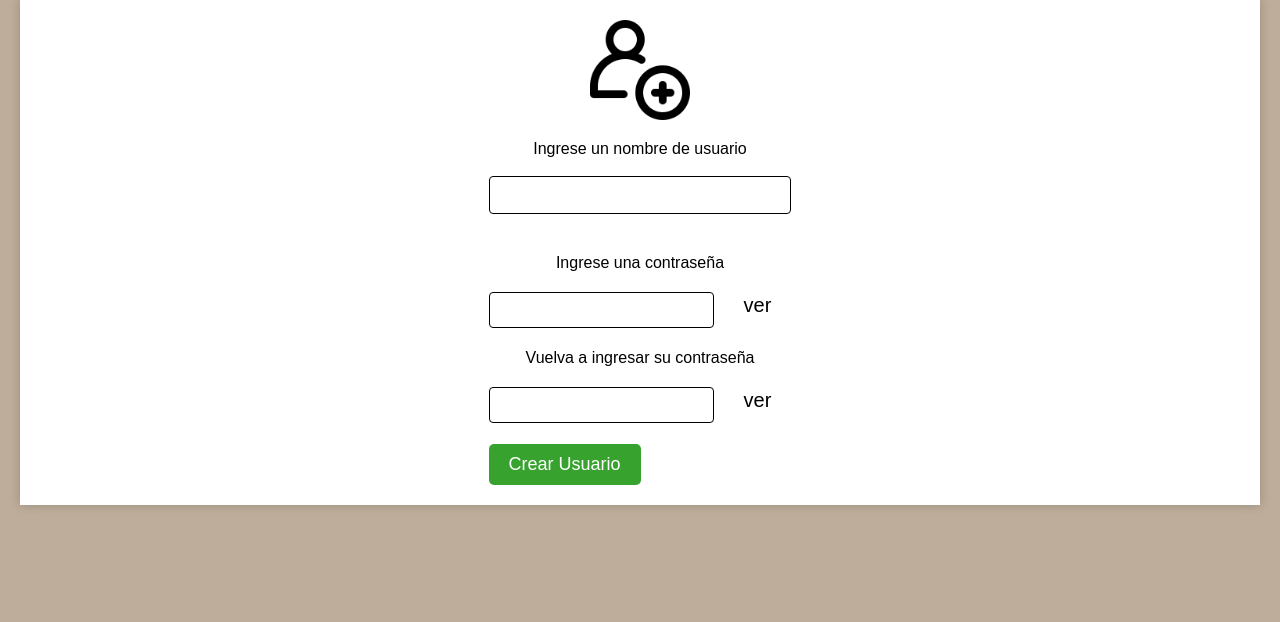
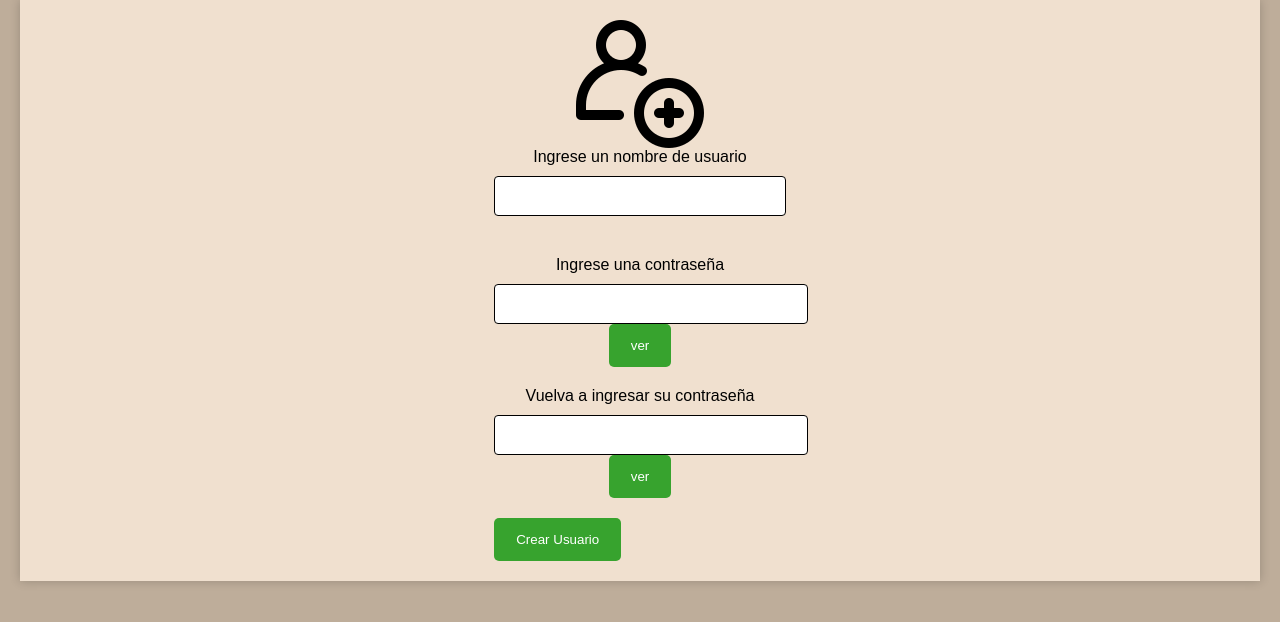
Before and after one commit to wherethacoffee/ticketsReact, a React (Create React App) app: page /signup in a window 1280 px wide. Shown: the top 622 px of the page. Built offline with nearby package versions, Linux system fonts and the light colour scheme.

Commit message:
se ha agregado un nuevo archivo readme con informacion actualizada

```diff
--- a/src/styles/AlumnoStyle.css
+++ b/src/styles/AlumnoStyle.css
@@ -1,6 +1,7 @@
+/* Estilos generales para el contenedor principal */
 body {
-  background-color: #bead9a; /* Cambiamos el color de fondo a claro */
-  color: #000000; /* Cambiamos el color del texto a oscuro */
+  background-color: #bead9a;
+  color: #000000;
   margin: 0;
   padding: 0;
 }
@@ -9,7 +10,7 @@ body {
   display: flex;
   flex-direction: column;
   align-items: center;
-  padding: 20px; /* Añadimos un poco de espacio interior */
+  padding: 20px;
   max-width: 1200px;
   margin: 0 auto;
 }
@@ -17,24 +18,24 @@ body {
 .form-container-alumnos {
   width: 80%;
   margin-top: 50px;
-  background-color: #ffffff; /* Cambiamos el color de fondo a claro */
+  background-color: #ffffff;
   padding: 20px;
-  border-radius: 0; /* Eliminamos el borde redondeado */
+  border-radius: 0;
   box-shadow: 0px 0px 10px rgba(0, 0, 0, 0.1);
 }
 
 .form {
   display: flex;
   flex-direction: column;
-  align-items: flex-start; /* Alineamos los elementos a la izquierda */
+  align-items: flex-start;
   gap: 20px;
-  color: #000000; /* Cambiamos el color del texto a oscuro */
+  color: #000000;
 }
 
 .form h2 {
   font-size: 24px;
   margin-bottom: 10px;
-  color: #000000; /* Cambiamos el color del encabezado a oscuro */
+  color: #000000;
 }
 
 button {
@@ -53,9 +54,8 @@ button:hover {
 
 .buttons-container {
   display: flex;
-  justify-content: flex-start; /* Alineamos los botones a la izquierda */
+  justify-content: flex-start;
   margin-top: 20px;
-  /* Asegúrate de que no haya márgenes o padding en este contenedor */
 }
 
 .button-container {
@@ -76,3 +76,66 @@ button:hover {
 .button-container:hover {
   background-color: #37a32e;
 }
+
+/* Media query para pantallas de hasta 600px de ancho */
+@media (max-width: 600px) {
+  .form-container-alumnos {
+    width: 90%;
+  }
+
+  .form h2 {
+    font-size: 20px;
+  }
+
+  button {
+    padding: 10px 18px;
+  }
+
+  .button-container {
+    padding: 8px 16px;
+  }
+
+  /* Otras reglas CSS específicas para pantallas pequeñas */
+}
+
+/* Media query para pantallas de 601px a 1024px de ancho */
+@media (min-width: 601px) and (max-width: 1024px) {
+  .form-container-alumnos {
+    width: 70%;
+  }
+
+  .form h2 {
+    font-size: 22px;
+  }
+
+  button {
+    padding: 11px 19px;
+  }
+
+  .button-container {
+    padding: 9px 17px;
+  }
+
+  /* Otras reglas CSS específicas para pantallas medianas */
+}
+
+/* Media query para pantallas de 1025px de ancho en adelante */
+@media (min-width: 1025px) {
+  .form-container-alumnos {
+    width: 60%;
+  }
+
+  .form h2 {
+    font-size: 26px;
+  }
+
+  button {
+    padding: 14px 22px;
+  }
+
+  .button-container {
+    padding: 12px 20px;
+  }
+
+  /* Otras reglas CSS específicas para pantallas grandes */
+}
--- a/src/styles/CrearUsuarioStyle.css
+++ b/src/styles/CrearUsuarioStyle.css
@@ -1,81 +1,120 @@
-.container {
-  margin-top: 100px;
-  max-width: 600px; /* Aumentamos el ancho máximo */
-  margin: 0 auto;
-  padding: 20px;
-  background-color: #ffffff; /* Cambiamos el color de fondo a claro */
-  color: #000000; /* Cambiamos el color del texto a oscuro */
-  border-radius: 0; /* Eliminamos el borde redondeado */
-  text-align: left; /* Alineamos el texto a la izquierda */
+/* Estilos generales para el contenedor principal */
+body {
+  background-color: #bead9a;
+  color: #000000;
+  margin: 0;
+  padding: 0;
 }
 
-.form-group {
-  margin-bottom: 20px;
+.container {
+  display: flex;
+  flex-direction: column;
+  align-items: center;
+  padding: 20px;
+  max-width: 1200px;
+  margin: 0 auto;
 }
 
-.signup-logo {
-  width: 100px;
-  margin-bottom: 20px;
+.content-container {
+  display: flex;
+  justify-content: center;
+  align-items: center;
+  flex-wrap: wrap;
 }
 
+/* Estilos para los elementos del formulario */
+.form-element {
+  flex: 1;
+  text-align: center;
+  background-color: #ffffff;
+  padding: 20px;
+  border-radius: 0;
+  margin: 10px;
+  box-shadow: 0px 0px 10px rgba(0, 0, 0, 0.1);
+}
+
+.form h2 {
+  font-size: 24px;
+  margin-bottom: 10px;
+}
+
+/* Estilos para los campos de entrada de texto */
 .input-field {
   width: 100%;
-  padding: 8px;
-  margin-top: 8px;
-  font-size: 16px;
-  border: 1px solid #000000; /* Cambiamos el color del borde a oscuro */
+  padding: 10px;
+  border: 1px solid #000000;
+  background-color: #ffffff;
+  color: #000000;
   border-radius: 4px;
-  background-color: #ffffff; /* Cambiamos el color de fondo a claro */
-  color: #000000; /* Cambiamos el color del texto a oscuro */
+  font-size: 14px;
+  outline: none;
 }
 
-.password-input-container {
-  display: flex;
-  align-items: center;
+/* Estilos para los botones */
+button {
+  background-color: #37a32e;
+  color: #ffffff;
+  border: none;
+  padding: 12px 20px;
+  border-radius: 5px;
+  cursor: pointer;
+  transition: background-color 0.3s;
 }
 
-.eye-button {
-  background: none;
-  border: none;
-  color: #000000; /* Cambiamos el color del icono a oscuro */
-  cursor: pointer;
-  font-size: 20px;
-  margin-left: 10px;
+button:hover {
+  background-color: #37a32e;
 }
 
-.btn-submit {
-  background-color: #37a32e; /* Cambiamos el color de fondo a verde */
-  color: #ffffff;
-  border: none;
-  padding: 10px 20px;
-  border-radius: 5px;
-  cursor: pointer;
-  font-size: 18px;
-  transition: background-color 0.3s ease;
+/* Media query para pantallas de hasta 600px de ancho */
+@media (max-width: 600px) {
+  .form-element {
+    flex: 1;
+    width: 90%;
+  }
+
+  .input-field {
+    font-size: 12px;
+  }
+
+  button {
+    padding: 10px 18px;
+  }
+
+  /* Otras reglas CSS específicas para pantallas pequeñas */
 }
 
-.btn-submit:hover {
-  background-color: #37a32e; /* Cambiamos el color de fondo al mismo verde en el hover */
-}
-
-@media screen and (max-width: 600px) {
-  .container {
-    max-width: 300px;
+/* Media query para pantallas de 601px a 1024px de ancho */
+@media (min-width: 601px) and (max-width: 1024px) {
+  .form-element {
+    flex: 1;
+    width: 70%;
   }
 
   .input-field {
     font-size: 14px;
   }
+
+  button {
+    padding: 11px 19px;
+  }
+
+  /* Otras reglas CSS específicas para pantallas medianas */
 }
 
-@media screen and (max-width: 1024px) {
-  .container {
-    max-width: 500px;
+/* Media query para pantallas de 1025px de ancho en adelante */
+@media (min-width: 1025px) {
+  .form-element {
+    flex: 1;
+    width: 60%;
   }
+
+  .input-field {
+    font-size: 16px;
+  }
+
+  button {
+    padding: 14px 22px;
+  }
+
+  /* Otras reglas CSS específicas para pantallas grandes */
 }
-
-@media screen and (min-width: 1025px) {
-  .container {
-    max-width: 600px;
-  }
-}
--- a/src/styles/FormStyle.css
+++ b/src/styles/FormStyle.css
@@ -2,17 +2,17 @@
   max-width: 500px;
   margin: 0 auto;
   padding: 40px;
-  background-color: #f0e0cf; /* Cambiamos el color de fondo a claro */
-  border-radius: 0; /* Eliminamos el borde redondeado */
+  background-color: #f0e0cf;
+  border-radius: 0;
   box-shadow: 0px 0px 10px 0px rgba(0, 0, 0, 0.2);
-  color: #000000; /* Cambiamos el color del texto a oscuro */
+  color: #000000;
 }
 
 .container h1 {
   font-size: 24px;
   text-align: center;
   margin-bottom: 20px;
-  color: #000000; /* Cambiamos el color del encabezado a oscuro */
+  color: #000000;
 }
 
 label {
@@ -26,9 +26,9 @@ input[type="email"],
 select {
   width: 100%;
   padding: 10px;
-  border: 1px solid #000000; /* Cambiamos el color del borde a oscuro */
-  background-color: #ffffff; /* Cambiamos el color de fondo a claro */
-  color: #000000; /* Cambiamos el color del texto a oscuro */
+  border: 1px solid #000000;
+  background-color: #ffffff;
+  color: #000000;
   border-radius: 4px;
   font-size: 14px;
   margin-bottom: 20px;
@@ -60,3 +60,75 @@ span {
 .btn-submit-ticket:hover {
   background-color: #37a32e;
 }
+
+/* Media query para pantallas de hasta 600px de ancho */
+@media (max-width: 600px) {
+  .container {
+    max-width: 90%;
+  }
+
+  .container h1 {
+    font-size: 20px;
+  }
+
+  input[type="text"],
+  input[type="number"],
+  input[type="email"],
+  select {
+    font-size: 12px;
+  }
+
+  .btn-submit-ticket {
+    padding: 8px 16px;
+  }
+
+  /* Otras reglas CSS específicas para pantallas pequeñas */
+}
+
+/* Media query para pantallas de 601px a 1024px de ancho */
+@media (min-width: 601px) and (max-width: 1024px) {
+  .container {
+    max-width: 70%;
+  }
+
+  .container h1 {
+    font-size: 22px;
+  }
+
+  input[type="text"],
+  input[type="number"],
+  input[type="email"],
+  select {
+    font-size: 14px;
+  }
+
+  .btn-submit-ticket {
+    padding: 9px 17px;
+  }
+
+  /* Otras reglas CSS específicas para pantallas medianas */
+}
+
+/* Media query para pantallas de 1025px de ancho en adelante */
+@media (min-width: 1025px) {
+  .container {
+    max-width: 60%;
+  }
+
+  .container h1 {
+    font-size: 26px;
+  }
+
+  input[type="text"],
+  input[type="number"],
+  input[type="email"],
+  select {
+    font-size: 16px;
+  }
+
+  .btn-submit-ticket {
+    padding: 12px 20px;
+  }
+
+  /* Otras reglas CSS específicas para pantallas grandes */
+}
--- a/src/styles/InicioStyle.css
+++ b/src/styles/InicioStyle.css
@@ -1,8 +1,8 @@
 /* styles/InicioStyle.css */
 
 body {
-  background-color: #bead9a; /* Cambiamos el color de fondo a claro */
-  color: #000000; /* Cambiamos el color del texto a oscuro */
+  background-color: #bead9a;
+  color: #000000;
   margin: 0;
   padding: 0;
 }
@@ -23,8 +23,8 @@ body {
   justify-content: space-between;
   margin-bottom: 20px;
   padding: 20px;
-  background-color: #638191; /* Cambiamos el color de fondo a claro */
-  border-radius: 0; /* Eliminamos el borde redondeado */
+  background-color: #638191;
+  border-radius: 0;
 }
 
 .heading {
@@ -32,67 +32,50 @@ body {
 }
 
 .ticket-img {
-  width: 400px;
-  margin-top: 70px;
+  max-width: 100%; /* Hace que la imagen sea sensible al tamaño de la pantalla */
+  margin-top: 20px; /* Ajusta según sea necesario */
   margin-bottom: 20px;
 }
 
-/* Agrega un contenedor para los botones y ajusta su estilo */
 .button-container {
   display: flex;
-  flex-direction: column; /* Mostrar los botones en una columna */
-  align-items: flex-start; /* Alinea los botones a la izquierda */
+  flex-direction: column;
+  align-items: center; /* Alinea los botones al centro en pantallas pequeñas */
   margin: 0;
 }
 
-/* Estilos para los botones */
-.small-button {
-  background-color: #21641b;
-  color: #ffffff;
-  border: none;
-  padding: 15px 30px;
-  border-radius: 8px;
-  cursor: pointer;
-  transition: background-color 0.3s ease;
-  text-decoration: none;
-  margin: 10px;
-  text-align: center;
-}
-
+.small-button,
 .large-button {
-  width: 200px; /* Establece el ancho fijo para los botones, ajusta según sea necesario */
-  height: 50px; /* Establece la altura fija para los botones, ajusta según sea necesario */
+  width: auto; /* Elimina el ancho fijo de los botones */
+  height: auto; /* Elimina la altura fija de los botones */
   background-color: #21641b;
   justify-content: center;
   align-items: center;
-  color: white; /* Color del texto del botón */
-  text-decoration: none; /* Elimina el subrayado del enlace */
-  margin-bottom: 10px; /* Espaciado entre los botones */
-  border: none; /* Elimina el borde del botón */
-  border-radius: 5px; /* Borde redondeado del botón */
+  color: white;
+  text-decoration: none;
+  margin: 10px;
+  border: none;
+  border-radius: 5px;
   font-size: 16px;
   margin-left: 5px;
-  margin-right: 5px
+  margin-right: 5px;
 }
 
 .small-button:hover,
-.large-button-inicio:hover {
+.large-button:hover {
   background-color: #0a3306;
 }
 
-/* Estilos específicos para el botón "Iniciar Sesión" */
 .small-button {
   padding: 10px 20px;
   margin-bottom: 20px;
   text-decoration: none;
 }
 
-/* Estilos específicos para el botón "Crear Ticket" */
 .large-button:first-of-type {
   margin-top: 20px;
 }
 
-/* Estilos específicos para el botón "Modificar Tickets" */
 .large-button:last-of-type {
   margin-bottom: 20px;
 }
@@ -124,6 +107,7 @@ body {
   .large-button {
     font-size: 18px;
     padding: 14px 25px;
+    display: flex;
   }
 
   /* Otras reglas CSS específicas para pantallas pequeñas */
@@ -139,6 +123,7 @@ body {
   .large-button {
     font-size: 16px;
     padding: 12px 20px;
+    display: flex;
   }
 
   /* Otras reglas CSS específicas para pantallas medianas */
--- a/src/styles/LoginStyle.css
+++ b/src/styles/LoginStyle.css
@@ -1,6 +1,8 @@
+/* styles/OtroArchivo.css */
+
 body {
-  background-color: #bead9a; /* Cambiamos el color de fondo a claro */
-  color: #000000; /* Cambiamos el color del texto a oscuro */
+  background-color: #bead9a;
+  color: #000000;
   margin: 0;
   font-family: Arial, sans-serif;
 }
@@ -14,9 +16,9 @@ body {
 
 .login-box {
   text-align: center;
-  background-color: #ffffff; /* Cambiamos el color de fondo a claro */
+  background-color: #ffffff;
   padding: 40px;
-  border-radius: 0; /* Eliminamos el borde redondeado */
+  border-radius: 0;
   box-shadow: 0px 0px 10px 0px rgba(0, 0, 0, 0.2);
   width: 300px;
 }
@@ -34,15 +36,14 @@ body {
 .input-field-login {
   width: calc(100% - 20px);
   padding: 10px;
-  border: 1px solid #000000; /* Cambiamos el color del borde a oscuro */
-  background-color: #ffffff; /* Cambiamos el color de fondo a claro */
-  color: #000000; /* Cambiamos el color del texto a oscuro */
+  border: 1px solid #000000;
+  background-color: #ffffff;
+  color: #000000;
   border-radius: 4px;
   font-size: 14px;
   outline: none;
 }
 
-/* Estilos para el captcha */
 .g-recaptcha {
   margin: 0 auto;
   margin-top: 10px;
@@ -64,6 +65,7 @@ body {
   width: 760px;
   font-size: 14px;
 }
+
 .create-account-button {
   background-color: #21641b;
   color: #ffffff;
@@ -106,10 +108,17 @@ body {
     width: 90%;
   }
 
-  .input-field-login,
-  .login-button,
+  .input-field-login{
+    font-size: 12px;
+    width: 460px;
+  }
+  .login-button {
+    font-size: 12px;
+    width: 480px;
+  }
   .create-account-button {
     font-size: 12px;
+    width: 440px;
   }
 
   /* Otras reglas CSS específicas para pantallas pequeñas */
@@ -121,10 +130,17 @@ body {
     width: 70%;
   }
 
-  .input-field-login,
-  .login-button,
+  .input-field-login {
+    font-size: 14px;
+    width: 460;
+  }
+  .login-button {
+    font-size: 14px;
+    width: 500px;
+  }
   .create-account-button {
     font-size: 14px;
+    width: 460px;
   }
 
   /* Otras reglas CSS específicas para pantallas medianas */
```
Also changed, not shown: src/styles/CrudComponent.css (+118 -22 lines), src/styles/DashboardStyle.css (+42 -7 lines), src/styles/Modal.css (+27 -0 lines), src/styles/TurnoAdmin.css (+38 -5 lines), 17 other files (tests, documents, lock files or other folders).
